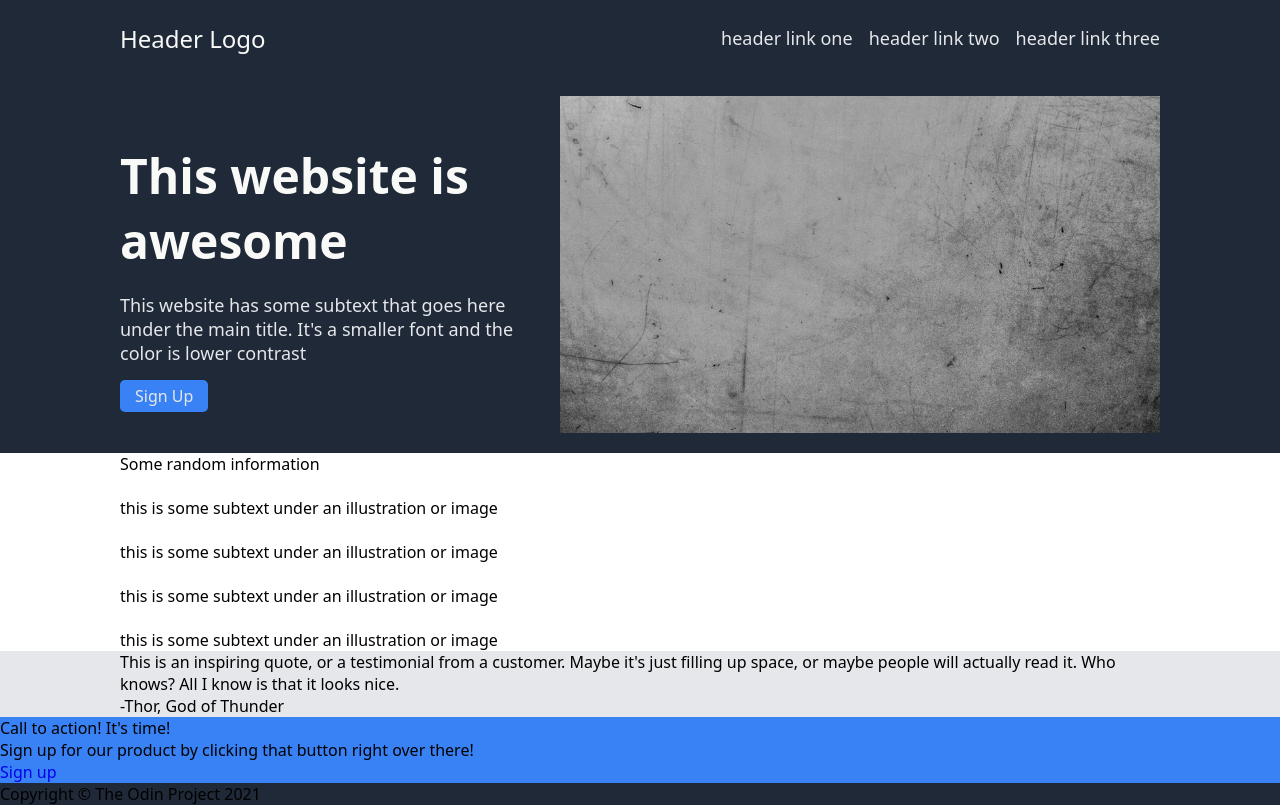
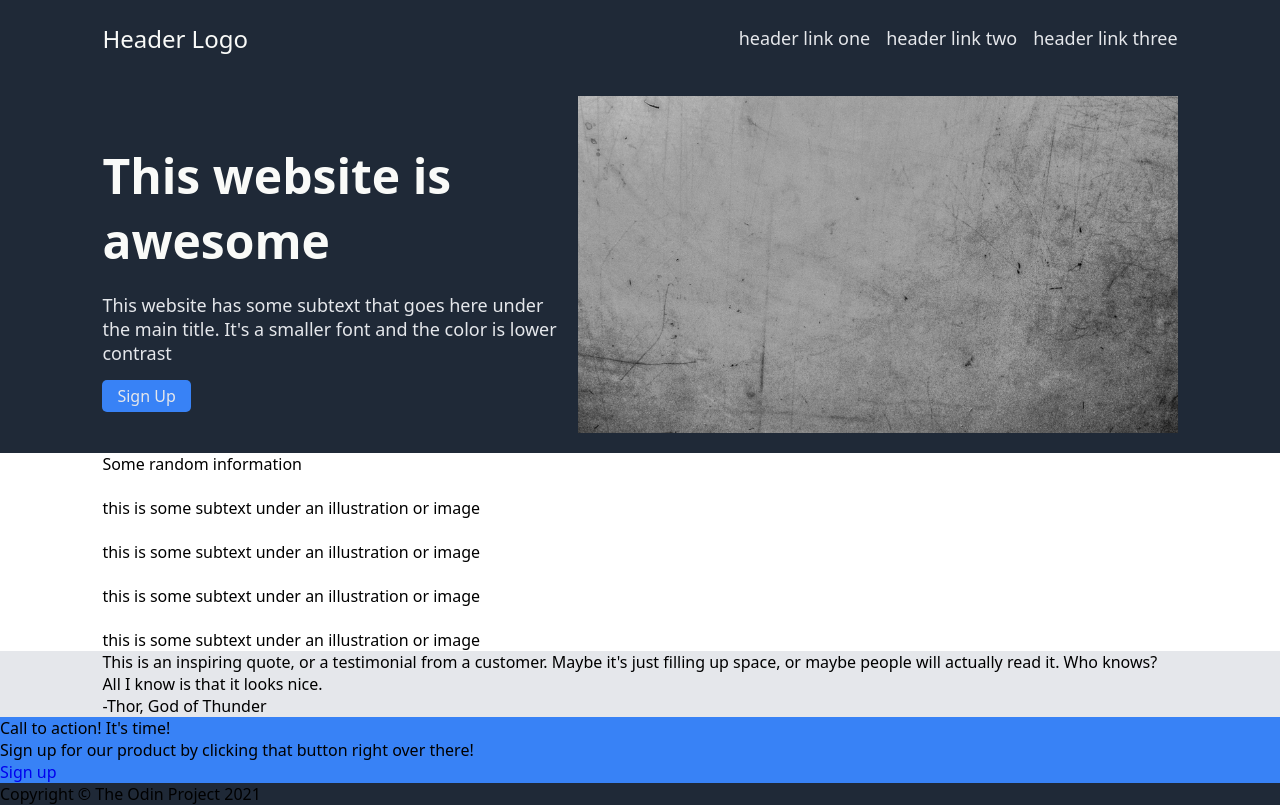
Before and after one commit to jdogcodey/Odin-Project-Repos, a plain HTML site: page CSS-Foundations/landing-page-project/index.html in a window 1280 px wide. Drawn offline with Linux system fonts and the light colour scheme.

Commit message:
Changed padding to %
Having it as a percentage means that when you change the size of the
page the padding doesn't stand out and scales with it. Really
happy I thought of doing this.

```diff
--- a/CSS-Foundations/landing-page-project/style.css
+++ b/CSS-Foundations/landing-page-project/style.css
@@ -12,7 +12,7 @@ a {
 
 .header {
     background-color: #1F2937;
-    padding: 10px 120px;
+    padding: 10px 8%;
     display: flex;
     justify-content: space-between;
     align-items: center;
@@ -36,13 +36,15 @@ ul a {
 
 .first {
     background-color: #1F2937;
-    padding: 0 120px;
+    padding: 0 8%;
     display: flex;
     justify-content: space-between;
     align-items: center;
+    flex-wrap: wrap;
 }
 
 .first .content {
+    margin: 0 20px 0 0;
     flex: 4;
 }
 
@@ -68,18 +70,19 @@ ul a {
 }
 
 .first img {
-    width: 600px;
+    max-width: 600px;
+    margin: 20px 0 20px;
+    width: 100%;
     height: auto;
-    margin: 20px 0 20px 20px;
 }
 
 .second {
-    padding: 0 120px;
+    padding: 0 8%;
 }
 
 .third {
     background-color: #E5E7EB;
-    padding: 0 120px;
+    padding: 0 8%;
 }
 
 .fourth {
```
